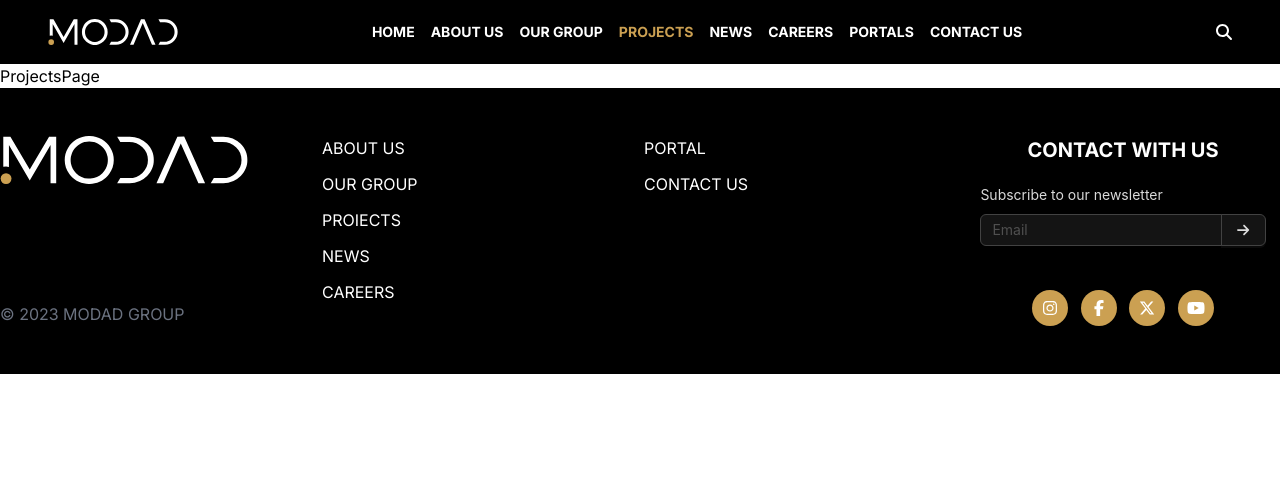
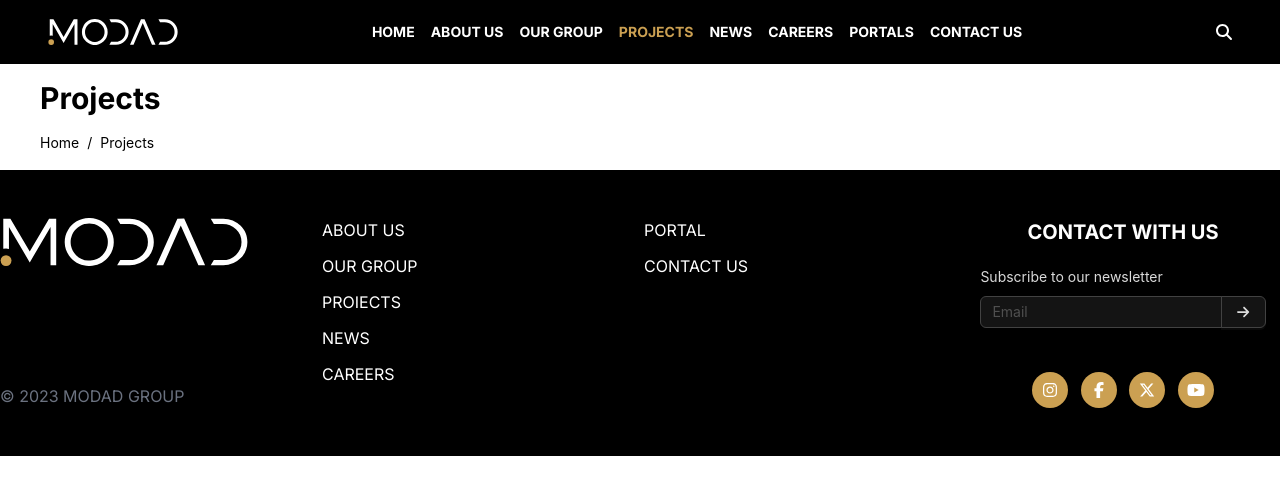
Before and after one commit to Sherif-jr/modad-construction-nextjs, a Next.js app: page /projects in a window 1280 px wide. Shown: the top 494 px of the page. Built offline with nearby package versions, Linux system fonts and the light colour scheme.

Commit message:
feat: added breadcrumbs

```diff
--- a/src/app/about-us/page.tsx
+++ b/src/app/about-us/page.tsx
@@ -1,3 +1,4 @@
+import BreadCrumbs from "@/components/UI/BreadCrumbs";
 import { Metadata } from "next";
 
 export const metadata: Metadata = {
@@ -5,7 +6,17 @@ export const metadata: Metadata = {
   description: "About Modad",
 };
 const AboutUsPage = () => {
-  return <div>AboutUsPage</div>;
+  return (
+    <>
+      <BreadCrumbs
+        title="About us"
+        items={[
+          { title: "Home", path: "/" },
+          { title: "About us", path: "/about-us" },
+        ]}
+      />
+    </>
+  );
 };
 
 export default AboutUsPage;
--- a/src/app/contact-us/page.tsx
+++ b/src/app/contact-us/page.tsx
@@ -1,4 +1,5 @@
 import { Map } from "@/components/Map";
+import BreadCrumbs from "@/components/UI/BreadCrumbs";
 import ContactUsFrom from "@/components/UI/ContactUsFrom";
 import { faEnvelopeOpen, faHouse } from "@fortawesome/free-solid-svg-icons";
 import { FontAwesomeIcon } from "@fortawesome/react-fontawesome";
@@ -12,6 +13,14 @@ export const metadata: Metadata = {
 };
 const ContactUs = () => {
   return (
+    <>
+      <BreadCrumbs
+        title="Contact us"
+        items={[
+          { title: "Home", path: "/" },
+          { title: "Contact us", path: "/contact-us" },
+        ]}
+      />
       <main className="bg-black">
         <div className="w-full">
           <Map />
@@ -25,8 +34,8 @@ const ContactUs = () => {
                 </h2>
                 <p className="text-[#ffffffb4] text-sm">
                   Give us a call or drop by anytime, we endeavour to answer. All
-                enquiries within 24 hours on business days. We are open from 9am
-                — 6pm on weekdsays.
+                  enquiries within 24 hours on business days. We are open from
+                  9am — 6pm on weekdsays.
                 </p>
               </div>
               <div className="flex flex-col gap-6">
@@ -35,7 +44,10 @@ const ContactUs = () => {
                   href="https://maps.app.goo.gl/gaEz2LikAwTCgoCj6"
                   className="flex"
                 >
-                <FontAwesomeIcon icon={faHouse} className="text-primary me-4" />
+                  <FontAwesomeIcon
+                    icon={faHouse}
+                    className="text-primary me-4"
+                  />
                   <span className="text-white">
                     11 Abd El-Hameed Lotfy, Dokk, Giza Governorate.
                   </span>
@@ -64,6 +76,7 @@ const ContactUs = () => {
           </div>
         </div>
       </main>
+    </>
   );
 };
 
--- a/src/app/projects/page.tsx
+++ b/src/app/projects/page.tsx
@@ -1,9 +1,17 @@
-
+import BreadCrumbs from "@/components/UI/BreadCrumbs";
 
 const ProjectsPage = () => {
   return (
-    <div>ProjectsPage</div>
-  )
-}
+    <>
+      <BreadCrumbs
+        title="Projects"
+        items={[
+          { title: "Home", path: "/" },
+          { title: "Projects", path: "/projects" },
+        ]}
+      />
+    </>
+  );
+};
 
-export default ProjectsPage
+export default ProjectsPage;
--- /dev/null
+++ b/src/components/UI/BreadCrumbs.tsx
@@ -0,0 +1,29 @@
+import { Breadcrumb } from "antd";
+import Link from "next/link";
+import { FC } from "react";
+
+interface BreadcrumbProps {
+  items: { title: string; path: string }[];
+  title: string;
+}
+const BreadCrumbs: FC<BreadcrumbProps> = ({ items, title }) => {
+  const bItems = items.map((item) => ({
+    key: item.path,
+    title: (
+      <Link style={{ color: "black" }} href={item.path}>
+        {item.title}
+      </Link>
+    ),
+  }));
+  return (
+    <div className="w-full bg-white px-10 py-4 text-black">
+      <h2 className="font-bold text-3xl mb-4">{title}</h2>
+      <Breadcrumb
+        items={bItems}
+        separator={<span style={{ color: "black" }}>/</span>}
+      />
+    </div>
+  );
+};
+
+export default BreadCrumbs;
```
Lines whose indentation alone changed are shown as unchanged.
